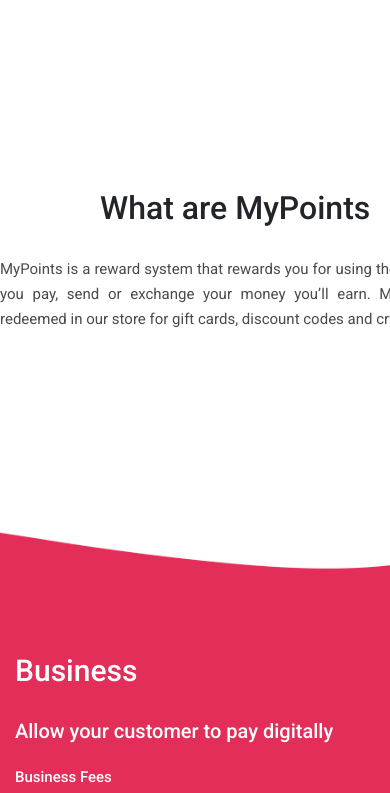
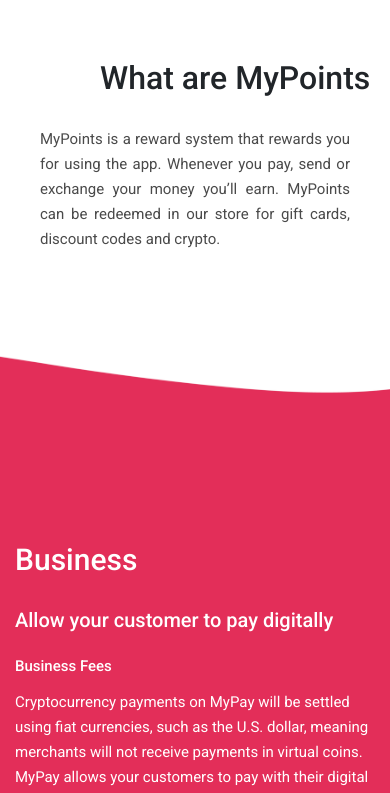
Before and after one commit to Imran122/mypay, a plain HTML site: page index.html in a window 390 px wide. Shown: the part 3120-3913 px from the top of the page. Drawn offline with Linux system fonts and the light colour scheme.

Commit message:
fixed poins div

```diff
--- a/assets/css/templatemo-art-factory.css
+++ b/assets/css/templatemo-art-factory.css
@@ -1667,6 +1667,18 @@ input:-moz-placeholder { /* Firefox 18- */
     transform: scale(.8);
     padding-top: 150px;
   }
+  #about3 .row .left-text {
+    padding-top: 130px;
+  }
+  .points {
+    width: 100vw;
+    margin-top: -30px;
+  }
+  .points p {
+    margin-left: 40px;
+    margin-right: 40px;
+    margin-bottom: -180px;
+  }
 }
 
 .formtext{
```
